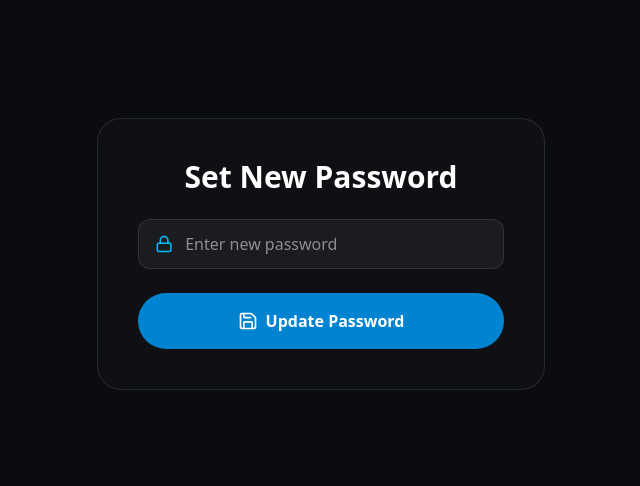
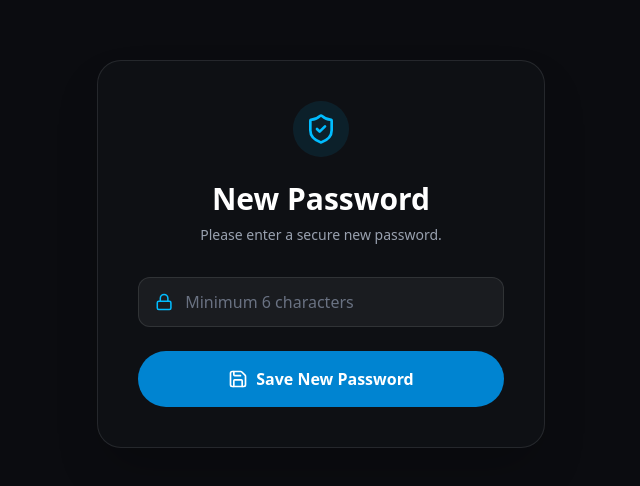
Before and after one commit to issamkebdani780/LinguaFlow, a React (Vite) app: page /update-password in a window 1280 px wide. Shown: the part 146-632 px from the top of the page, without its empty margins (319-959 px from the left). Built offline with nearby package versions, Linux system fonts and the light colour scheme; no server answers.

Commit message:
updatepassword

```diff
--- a/src/components/UpdatePassword.jsx
+++ b/src/components/UpdatePassword.jsx
@@ -1,57 +1,87 @@
-import { useState } from "react";
-import { UserAuth } from "../Authcontex";
+import { useState, useEffect } from "react";
+import { UserAuth } from "../Authcontex"; // Check your spelling of 'Authcontex'
 import { useNavigate } from "react-router-dom";
-import { Lock, Save } from "lucide-react";
+import { Lock, Save, ShieldCheck } from "lucide-react";
 
 const UpdatePassword = () => {
   const [newPassword, setNewPassword] = useState("");
   const [loading, setLoading] = useState(false);
   const [error, setError] = useState("");
+  const [success, setSuccess] = useState(false);
+
   const { updatePassword } = UserAuth();
   const navigate = useNavigate();
 
   const handleUpdate = async (e) => {
     e.preventDefault();
+    if (newPassword.length < 6) {
+      setError("Password must be at least 6 characters.");
+      return;
+    }
+
     setLoading(true);
     setError("");
 
-    const { error } = await updatePassword(newPassword);
-
-    if (error) {
-      setError(error.message);
+    try {
+      const { error } = await updatePassword(newPassword);
+      if (error) {
+        setError(error.message);
+      } else {
+        setSuccess(true);
+        // Give the user 2 seconds to see the success message
+        setTimeout(() => navigate("/signin"), 2000);
+      }
+    } catch (err) {
+      setError("An unexpected error occurred.");
+    } finally {
       setLoading(false);
-    } else {
-      alert("Password updated successfully!");
-      navigate("/signin");
     }
   };
 
   return (
     <section className="min-h-screen flex items-center justify-center bg-[#0B0C10]">
-      <div className="bg-[#111318]/70 border border-white/10 p-10 rounded-3xl w-full max-w-md">
-        <h2 className="text-3xl font-bold text-white mb-6 text-center">Set New Password</h2>
+      <div className="bg-[#111318]/70 border border-white/10 backdrop-blur-xl p-10 rounded-3xl shadow-2xl w-full max-w-md">
+        <div className="flex justify-center mb-6">
+            <div className="p-3 bg-sky-500/10 rounded-full">
+                <ShieldCheck className="text-sky-400 w-8 h-8" />
+            </div>
+        </div>
 
-        {error && <div className="mb-4 text-red-400 text-sm bg-red-500/10 p-3 rounded-lg border border-red-500/50">{error}</div>}
+        <h2 className="text-3xl font-bold text-white mb-2 text-center">New Password</h2>
+        <p className="text-gray-400 text-center mb-8 text-sm">Please enter a secure new password.</p>
+
+        {error && (
+            <div className="mb-4 p-3 bg-red-500/10 border border-red-500/50 rounded-lg text-red-400 text-sm">
+                {error}
+            </div>
+        )}
+
+        {success && (
+            <div className="mb-4 p-3 bg-green-500/10 border border-green-500/50 rounded-lg text-green-400 text-sm">
+                Password updated! Redirecting to sign in...
+            </div>
+        )}
 
         <form onSubmit={handleUpdate} className="space-y-6">
-          <div className="flex items-center gap-3 bg-white/5 border border-white/10 rounded-xl px-4 py-3">
+          <div className="flex items-center gap-3 bg-white/5 border border-white/10 rounded-xl px-4 py-3 focus-within:border-sky-500 transition-all">
             <Lock className="text-sky-400 w-5 h-5" />
             <input
               type="password"
-              placeholder="Enter new password"
-              className="bg-transparent w-full text-white outline-none"
+              placeholder="Minimum 6 characters"
+              className="bg-transparent w-full text-white outline-none placeholder-gray-500"
               value={newPassword}
               onChange={(e) => setNewPassword(e.target.value)}
               required
             />
           </div>
+
           <button
             type="submit"
-            disabled={loading}
-            className="w-full py-4 rounded-full bg-sky-600 hover:bg-sky-500 text-white font-bold transition-all flex items-center justify-center gap-2"
+            disabled={loading || success}
+            className="w-full py-4 rounded-full bg-sky-600 hover:bg-sky-500 text-white font-bold transition-all flex items-center justify-center gap-2 disabled:opacity-50"
           >
             <Save className="w-5 h-5" />
-            {loading ? "Updating..." : "Update Password"}
+            {loading ? "Saving..." : "Save New Password"}
           </button>
         </form>
       </div>
```
